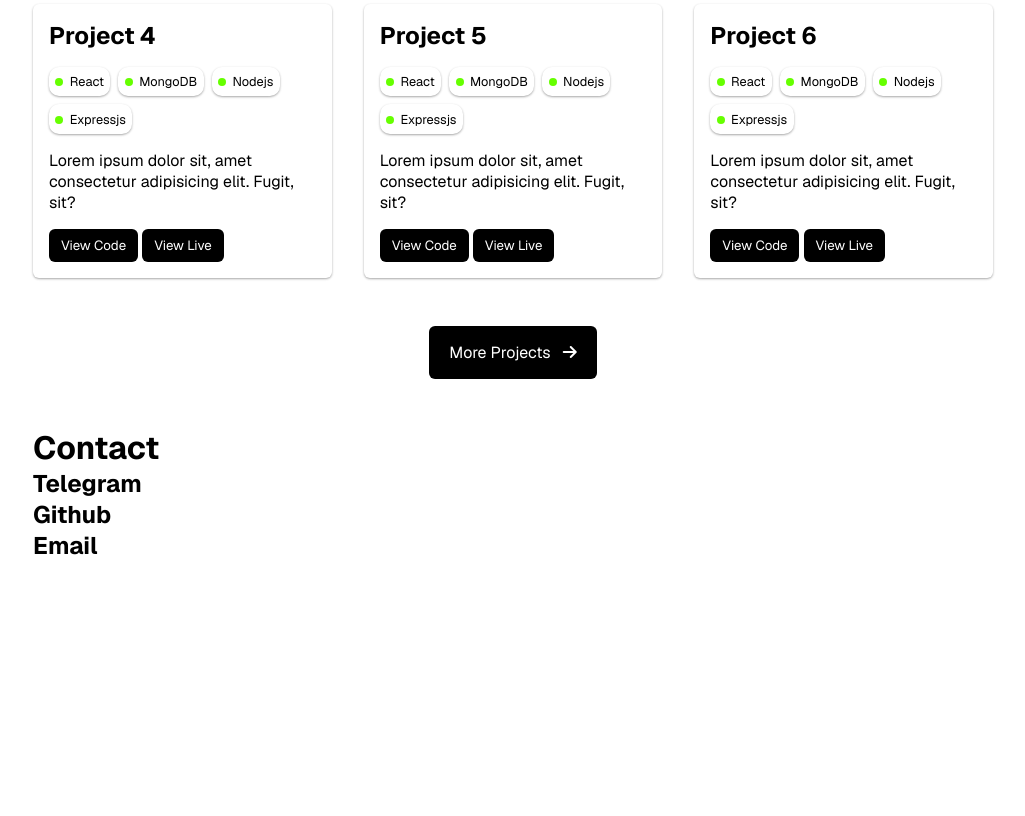
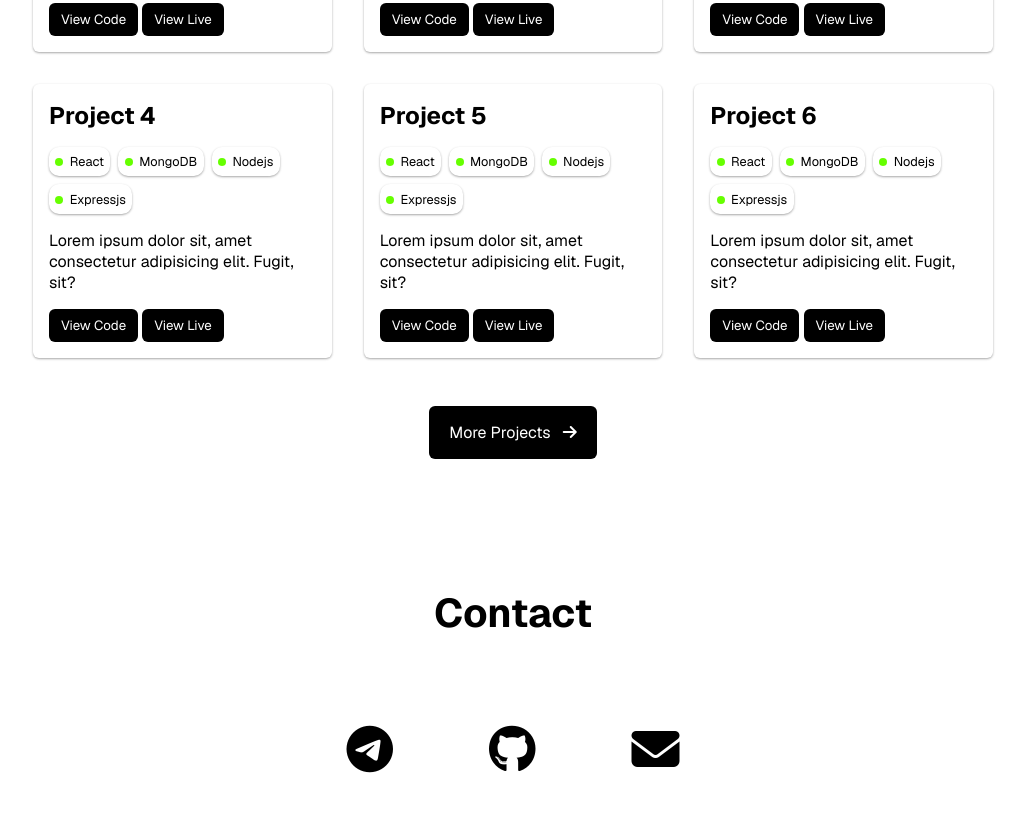
Before and after one commit to abelgideon/Personal-Portfolio, a plain HTML site: page index.html in a window 1280 px wide. Shown: the part 598-1414 px from the top of the page, without its empty margins (127-1152 px from the left). Before the commit the page ends 1159 px from the top, so only its background shows below. Drawn offline with nearby package versions, Linux system fonts and the light colour scheme.

Commit message:
feat: work on contact section

```diff
--- a/index.html
+++ b/index.html
@@ -204,7 +204,10 @@
           </div>
         </div>
         <button class="btn more-btn">
-          <a class="btn-link" href="#"
+          <a
+            class="btn-link"
+            href="https://github.com/abelgideon?tab=repositories"
+            target="_blank"
             >More Projects&nbsp;&nbsp;&nbsp;<i
               class="fa-solid fa-arrow-right"
             ></i
@@ -212,10 +215,33 @@
         </button>
       </div>
       <div id="contact">
-        <h1>Contact</h1>
-        <h2>Telegram</h2>
-        <h2>Github</h2>
-        <h2>Email</h2>
+        <h1 class="contact-header">Contact</h1>
+        <div class="social-cards">
+          <a class="social-links" href="https://t.me/Abel007" target="_blank">
+            <div class="social-card">
+              <i class="fa-brands fa-telegram"></i>
+            </div>
+          </a>
+          <a
+            class="social-links"
+            href="https://github.com/abelgideon"
+            target="_blank"
+          >
+            <div class="social-card">
+              <i class="fa-brands fa-github"></i>
+            </div>
+          </a>
+
+          <a
+            class="social-links"
+            href="mailto:abelgideontk7@gmail.com"
+            target="_blank"
+          >
+            <div class="social-card">
+              <i class="fa-solid fa-envelope"></i>
+            </div>
+          </a>
+        </div>
       </div>
       <script src="./script.js"></script>
     </main>
--- a/styles.css
+++ b/styles.css
@@ -58,6 +58,7 @@ main {
   max-width: 75%;
   margin-left: auto;
   margin-right: auto;
+  margin-bottom: 4rem;
 }
 
 .btn {
@@ -78,9 +79,10 @@ main {
   opacity: 85%;
 }
 
-.project-heading {
+.project-heading,
+.contact-header {
   text-align: center;
-  margin-top: 3rem;
+  margin-top: 8rem;
   margin-bottom: 3rem;
   font-size: 2.5rem;
 }
@@ -131,17 +133,40 @@ main {
 
 .more-btn {
   display: block;
-  margin: 3rem auto 3rem auto;
+  margin: 3rem auto 0 auto;
   padding: 1rem 1.3rem 1rem 1.3rem;
   font-size: 1rem;
 }
 
+.social-cards {
+  display: flex;
+  justify-content: center;
+  gap: 2rem;
+}
+
+.social-card {
+  cursor: pointer;
+  font-size: 3rem;
+  padding: 2rem;
+  border-radius: 6px;
+}
+
+.social-card:hover {
+  background-color: var(--darker-white-color);
+}
+
+.social-links {
+  color: var(--black-color);
+}
+
 /* Dark Theme */
-body.dark-theme .nav-links {
+body.dark-theme .nav-links,
+body.dark-theme .social-links {
   color: var(--white-color);
 }
 
-body.dark-theme .nav-links:hover {
+body.dark-theme .nav-links:hover,
+body.dark-theme .social-card:hover {
   background-color: var(--lighter-black-color);
 }
 
@@ -157,11 +182,7 @@ body.dark-theme .nav-bar {
   background-color: var(--black-color);
 }
 
-body.dark-theme .tech-item {
-  box-shadow: rgba(255, 255, 255, 0.12) 0px 1px 3px,
-    rgba(255, 255, 255, 0.24) 0px 1px 2px;
-}
-
+body.dark-theme .tech-item,
 body.dark-theme .project-card {
   box-shadow: rgba(255, 255, 255, 0.12) 0px 1px 3px,
     rgba(255, 255, 255, 0.24) 0px 1px 2px;
```
